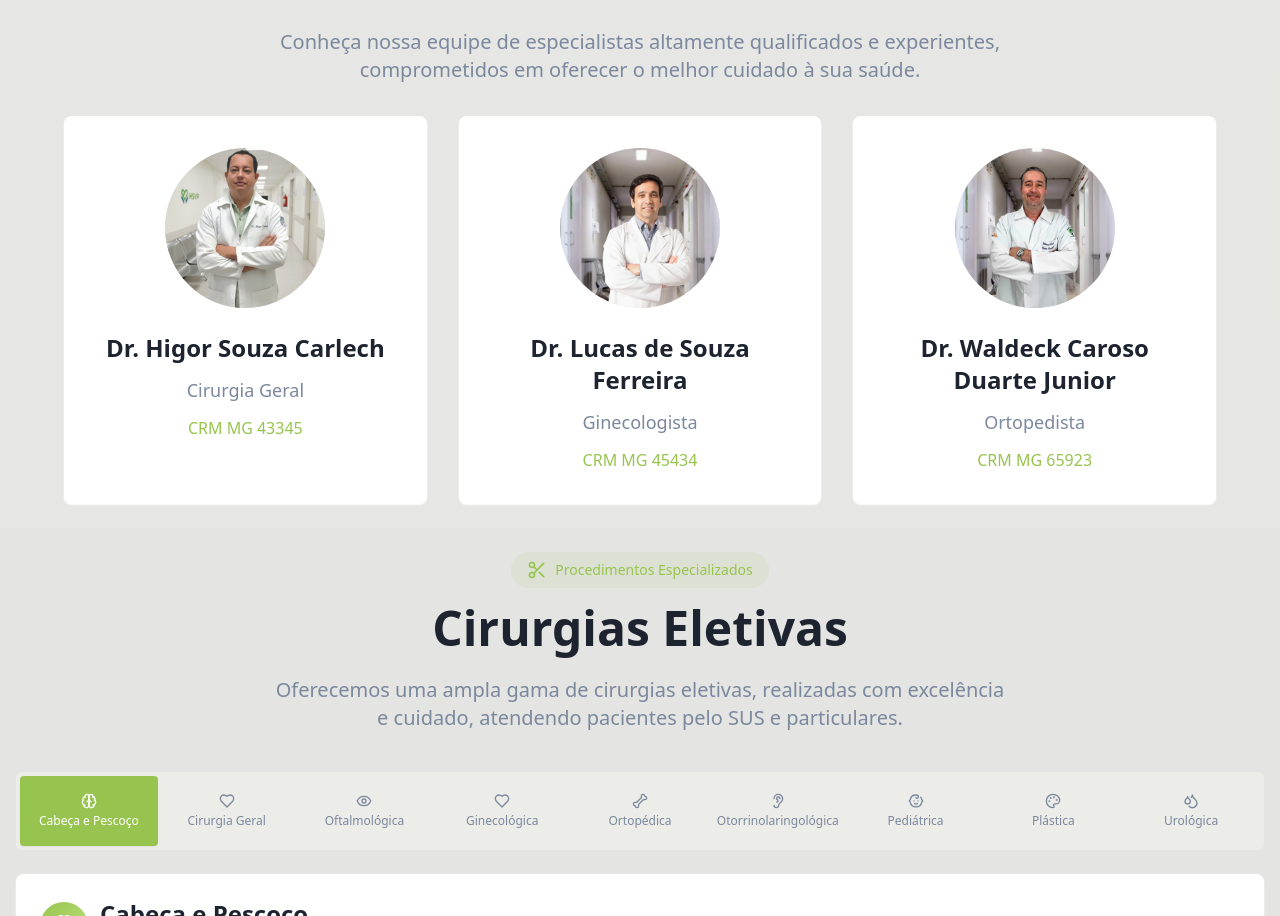
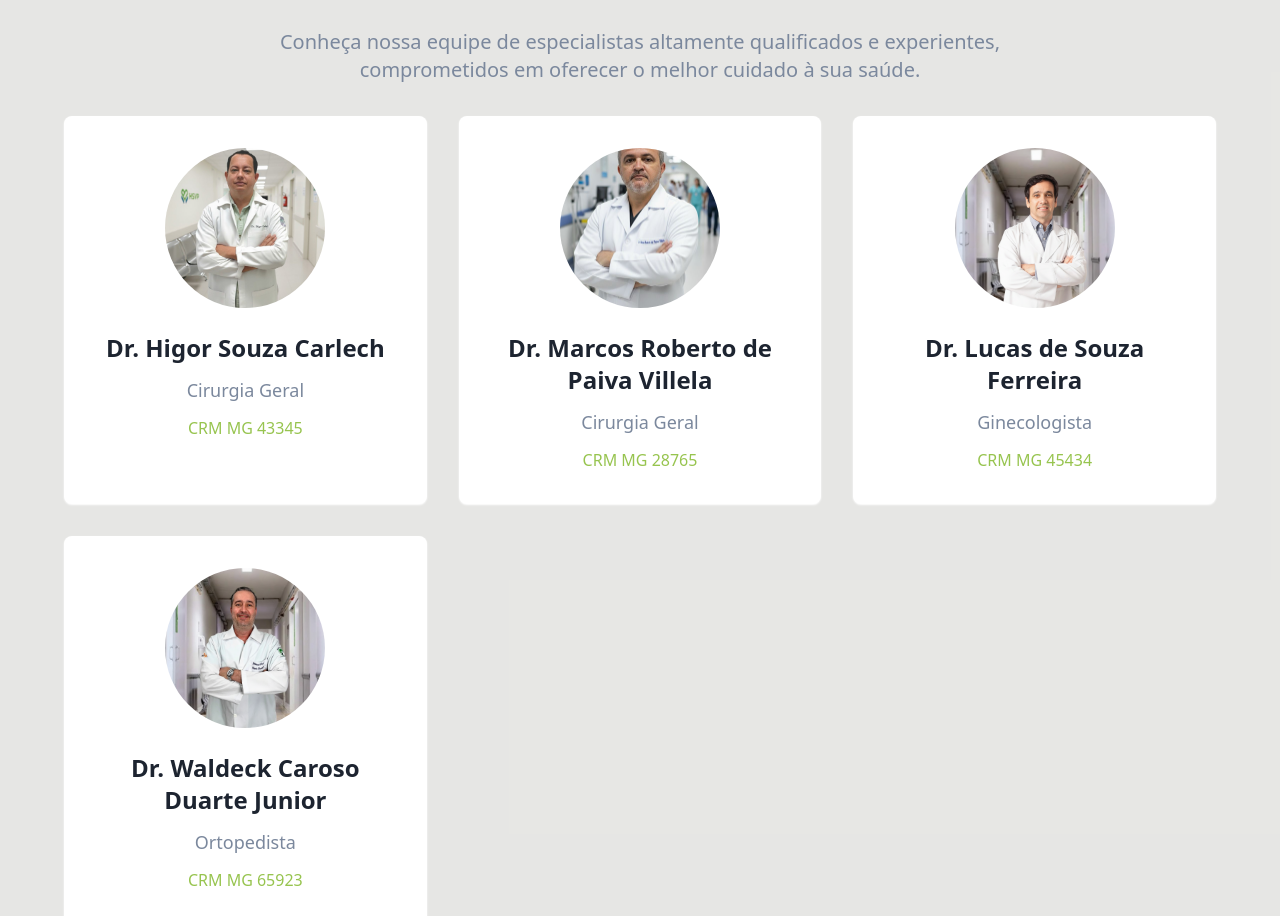
Before and after one commit to mataleone/vital-pages-launch, a React (Vite) app: page / in a window 1280 px wide. Shown: the part 5009-5925 px from the top of the page. Built offline with nearby package versions, Linux system fonts and the light colour scheme.

Commit message:
Add doctor to general surgery

```diff
--- a/src/components/ProfessionalsSection.tsx
+++ b/src/components/ProfessionalsSection.tsx
@@ -4,6 +4,7 @@ import { ChevronLeft, ChevronRight, Users } from "lucide-react";
 import drHigorCarlech from "@/assets/dr-higor-carlech-new.jpg";
 import drLucasFerreira from "@/assets/dr-lucas-ferreira.png";
 import drWaldeckDuarte from "@/assets/dr-waldeck-duarte.png";
+import drMarcosVillela from "@/assets/dr-marcos-villela.jpg";
 
 const ProfessionalsSection = () => {
   const [currentSlide, setCurrentSlide] = useState(0);
@@ -18,13 +19,20 @@ const ProfessionalsSection = () => {
     },
     {
       id: 2,
+      name: "Dr. Marcos Roberto de Paiva Villela",
+      specialty: "Cirurgia Geral",
+      crm: "CRM MG 28765",
+      image: drMarcosVillela
+    },
+    {
+      id: 3,
       name: "Dr. Lucas de Souza Ferreira",
       specialty: "Ginecologista",
       crm: "CRM MG 45434",
       image: drLucasFerreira
     },
     {
-      id: 3,
+      id: 4,
       name: "Dr. Waldeck Caroso Duarte Junior",
       specialty: "Ortopedista",
       crm: "CRM MG 65923",
```
Also changed, not shown: src/assets/dr-marcos-villela.jpg (added).
